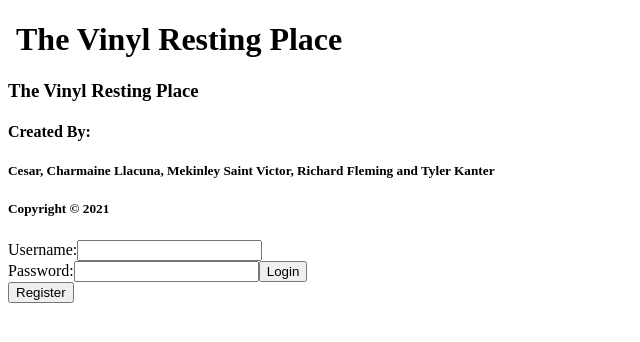
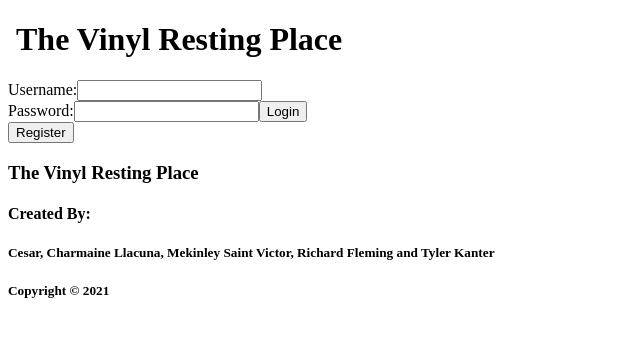
Before and after one commit to TKanter92/E-Commerce-React, a React (Create React App) app: page / in a window 1280 px wide. Shown: the top 342 px of the page, without its empty margins (0-640 px from the left). Built offline with nearby package versions, Linux system fonts and the light colour scheme; no server answers.

Commit message:
Relocated Footer component to the bottom of page under App.jsx

```diff
--- a/src/App.js
+++ b/src/App.js
@@ -112,17 +112,16 @@ class App extends Component {
     //const user = this.state.user;
     return (
       <div>
+        <NavBar user = {this.state.user} logoutUser={this.logoutUser}/>
         <TitleBar />
-        <NavBar user = {this.state.user} logoutUser={this.logoutUser}/>
-        <Footer />
         <div>
           <BrowserRouter>
           <Switch>
             {/* <Route path= '/' exact component={HomePage} /> */}
             <Route path='/' exact
              render={props =>{
-                if (!this.state.user){
-                  console.log("True: " +  this.state.user);
+               if (!this.state.user){
+                 console.log("True: " +  this.state.user);
                   return <Login {...props} getCredentials = {this.getCredentials}/>;
                 } else {
                   console.log("false: " +  this.state.user);
@@ -144,6 +143,7 @@ class App extends Component {
             <Redirect to='/not-found' />
           </Switch>
           </BrowserRouter>
+            <Footer />
         </div>
       </div>
 
```
